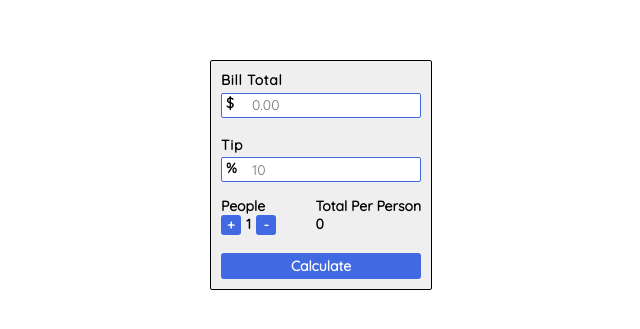
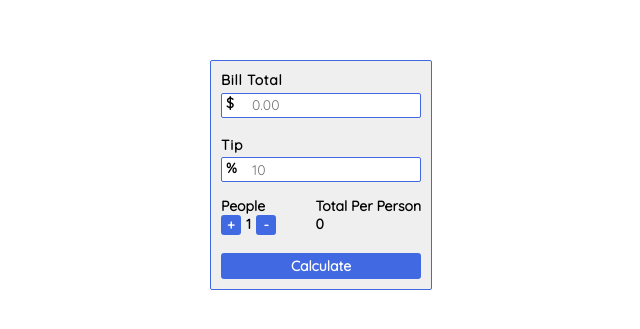
Before and after one commit to DeepakisDemigod/Tip-Calculator, a plain HTML site: page index.html in a window 1280 px wide. Shown: the part 225-554 px from the top of the page, without its empty margins (319-959 px from the left). Drawn offline with Linux system fonts and the light colour scheme.

Commit message:
Update style.css

```diff
--- a/style.css
+++ b/style.css
@@ -22,7 +22,7 @@ body {
     flex-direction: column;
     margin: 0 auto;
     padding: 10px;
-    border: 1px solid black;
+    border: 1px solid royalblue;
     border-radius: 2px;
 }
 
```
